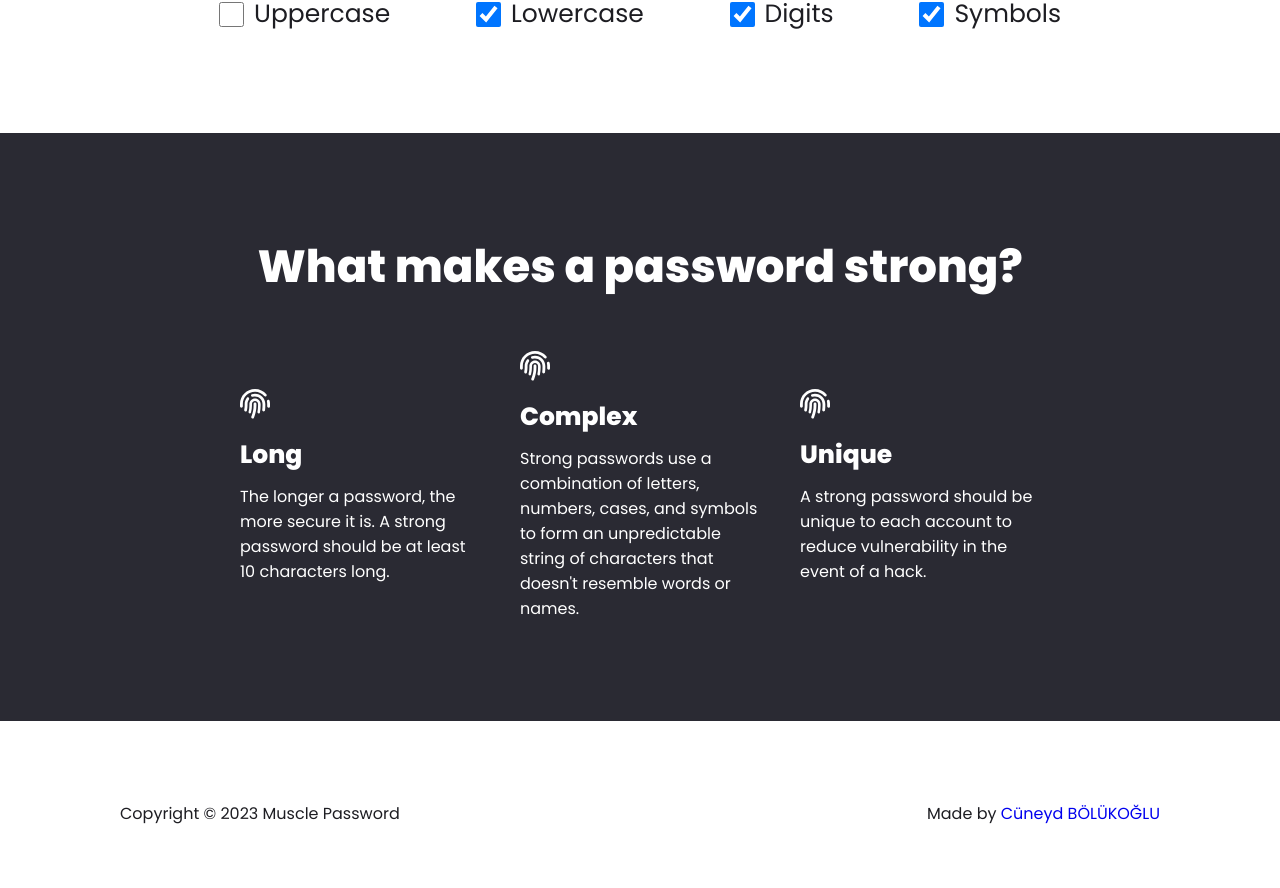
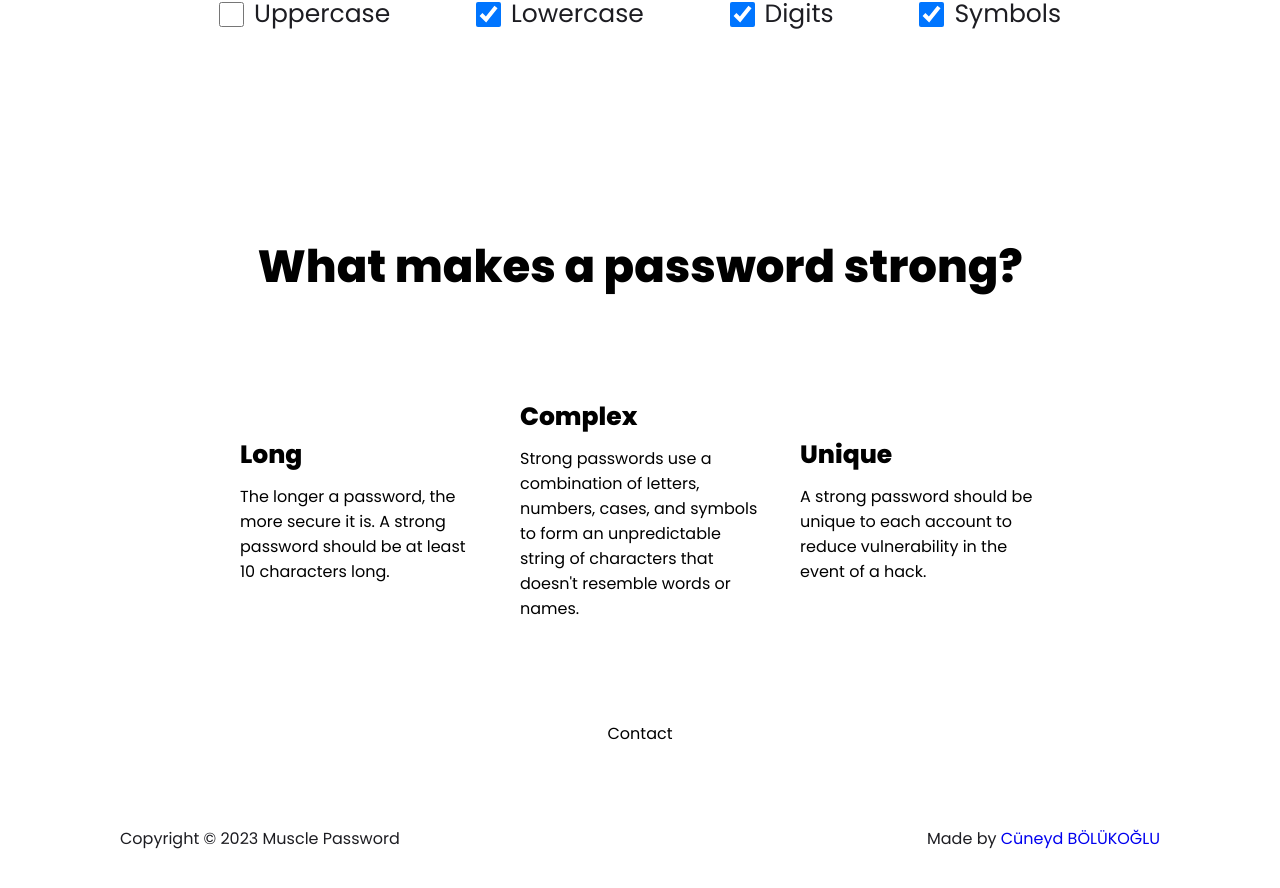
Before and after one commit to musclepassword/musclepassword, a React (Create React App) app: page / in a window 1280 px wide. Shown: the part 650-1538 px from the top of the page. Built offline with nearby package versions, Linux system fonts and the light colour scheme.

Commit message:
update project

```diff
--- a/src/App.js
+++ b/src/App.js
@@ -4,6 +4,7 @@ import Header from "./components/header";
 import GeneratePassword from "./components/generatepassword";
 import AboutGeneratePassword from "./components/aboutgeneratepassword";
 import './assets/style/global.scss';
+import Contact from "./components/contact";
 
 function App() {
   return (
@@ -11,6 +12,7 @@ function App() {
       <Header />
       <GeneratePassword />
       <AboutGeneratePassword />
+      <Contact />
       <Footer />
     </div>
   );
--- a/src/assets/style/global.scss
+++ b/src/assets/style/global.scss
@@ -132,8 +132,8 @@ input:focus {
 }
 
 .about-generate-password {
-    background-color: #2a2a33;
-    color: #fff;
+    // background-color: #2a2a33;
+    color: #000;
     padding: 100px;
 
     h1 {
@@ -164,6 +164,14 @@ input:focus {
     }
 }
 
+.contact{
+    display: flex;
+    flex-direction: column;
+    -webkit-box-align: center;
+    align-items: center;
+    border-radius: 16px;
+}
+
 footer {
     // background-color: #0d1117;
     color: #1d1d22;
--- a/src/components/aboutgeneratepassword/index.js
+++ b/src/components/aboutgeneratepassword/index.js
@@ -1,7 +1,7 @@
 import React from "react";
 import fingerIcon from '../../assets/img/fingerprint-solid.svg';
 
-function AboutGeneratePassword() {
+const AboutGeneratePassword = () => {
 
     return (
         <section className="about-generate-password">
--- /dev/null
+++ b/src/components/contact/index.js
@@ -0,0 +1,14 @@
+import React from "react";
+
+const Contact = () => {
+
+    return (
+        <div className="container">
+            <section className="contact">
+                Contact
+            </section>
+        </div>
+    );
+}
+
+export default Contact;
--- a/src/components/generatepassword/index.js
+++ b/src/components/generatepassword/index.js
@@ -11,13 +11,12 @@ function GeneratePassword() {
         generatePassword();
     }, [])
 
-
     const generatePassword = () => {
-        const defaultChar = "abcdefghijklmnopqrstuvwxyzABCDEFGHIJKLMNOPQRSTUVWXYZ0123456789!@#$%^&";
-        // const charSet = "abcdefghijklmnopqrstuvwxyz";
-        // const charUpperCaseSet = "ABCDEFGHIJKLMNOPQRSTUVWXYZ";
-        // const charNumberSet = "0123456789";
-        // const charCharacterSet = "!@#$%^&";
+        const defaultChar = 'ABCDEFGHIJKLMNOPQRSTUVWXYZ'
+        const lowercase = 'abcdefghijklmnopqrstuvwxyz';
+        const uppercase = 'ABCDEFGHIJKLMNOPQRSTUVWXYZ';
+        const numbers = '0123456789';
+        const symbols = '!@#$%^&*()+_-=}{[]|:;"/?.><,`~';
         let retVal = "";
         for (var i = 0, n = defaultChar.length; i < length; ++i) {
             retVal += defaultChar.charAt(Math.floor(Math.random() * n));
```
